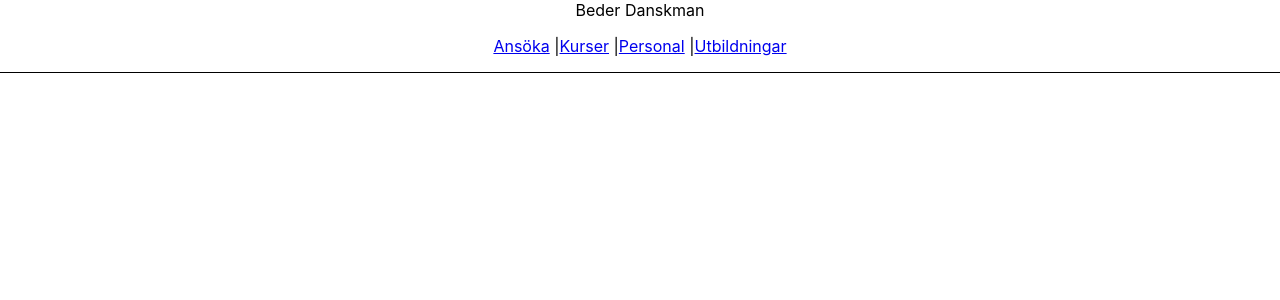
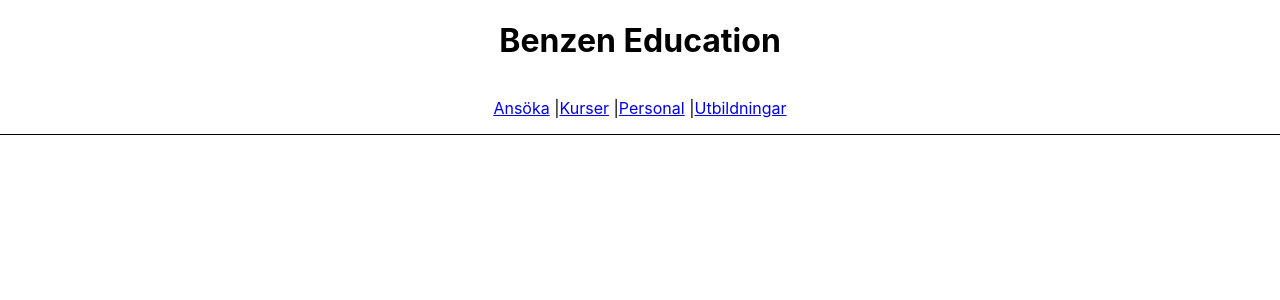
Before and after one commit to Ravelloo2/Benzen, a React (Create React App) app: page / in a window 1280 px wide. Shown: the top 300 px of the page. Built offline with nearby package versions, Linux system fonts and the light colour scheme.

Commit message:
header imported to app.js

```diff
--- a/src/App.js
+++ b/src/App.js
@@ -1,17 +1,11 @@
 import './css/App.css';
-import { Link } from 'react-router-dom';
+//import { Link } from 'react-router-dom';
+import Header from './Components/Header'
 
 function App() {
   return (
     <div className="App">
-      Beder Danskman
-      <br></br>
-      <nav className='navBar'>
-        <Link to="/ansoka" >Ansöka</Link> |
-        <Link to="/kurser" >Kurser</Link> |
-        <Link to="/personal" >Personal</Link> |
-        <Link to="/utbildningar" >Utbildningar</Link>
-      </nav>
+     <Header/>
     </div>
   );
 }
--- a/src/Components/Header.jsx
+++ b/src/Components/Header.jsx
@@ -1,8 +1,12 @@
 import React from 'react'
+import Navbar from './Navbar';
 
 function Header() {
   return (
-    <div>Header</div>
+    <div className="header">
+    <h1>Benzen Education</h1>
+    <Navbar/>
+    </div>
   )
 }
 
--- a/src/Components/Home.jsx
+++ b/src/Components/Home.jsx
@@ -2,8 +2,7 @@ import React from 'react'
 
 function Home() {
   return (
-    <div>Benzen Education</div>
-  )
+
 }
 
 export default Home
--- /dev/null
+++ b/src/Components/Navbar.jsx
@@ -0,0 +1,17 @@
+import React from 'react'
+import { Link } from 'react-router-dom';
+
+function Navbar() {
+  return (
+    <nav className='navBar'>
+    <Link to="/ansoka" >Ansöka</Link> |
+    <Link to="/kurser" >Kurser</Link> |
+    <Link to="/personal" >Personal</Link> |
+    <Link to="/utbildningar" >Utbildningar</Link>
+  </nav>
+
+)
+
+}
+
+export default Navbar;
```
